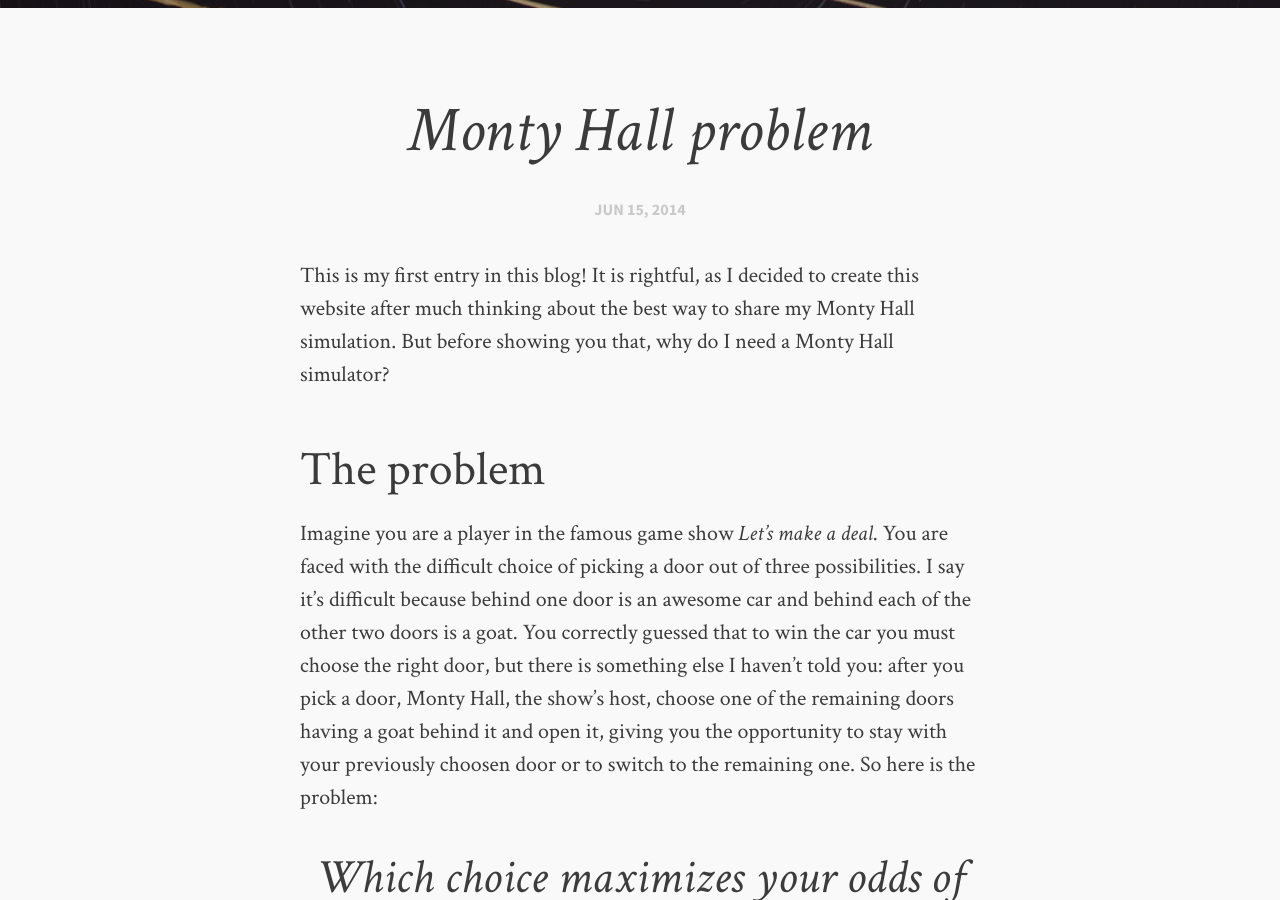
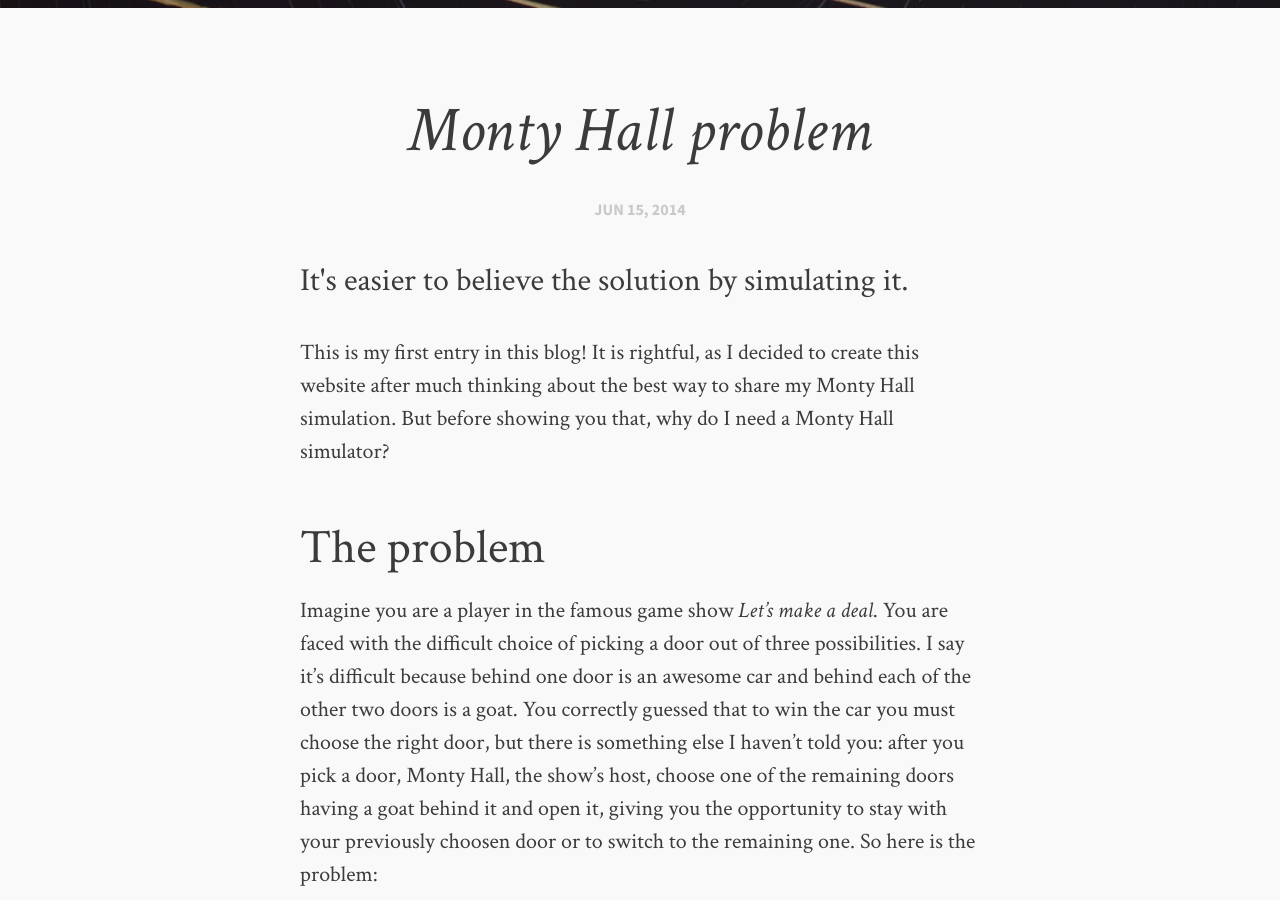
Before and after one commit to snowdj/allanino.github.io, a Jekyll site: the page built from _posts/2014-06-15-monty-hall-problem.md, in a window 1280 px wide and 900 px high, scrolled down 542 px. Built offline with Jekyll 4.4.1, drawn with Linux system fonts in a browser that asks for light colours; comment, search, counter and statistics services are not loaded.

Commit message:
Add description.

```diff
--- a/_posts/2014-06-15-monty-hall-problem.md
+++ b/_posts/2014-06-15-monty-hall-problem.md
@@ -1,7 +1,7 @@
 ---
 layout: post
 title:  "Monty Hall problem"
-description: ""
+description: "It's easier to believe the solution by simulating it."
 date:   2014-06-15 19:04:00
 tags: [math, programming]
 categories: math
```
